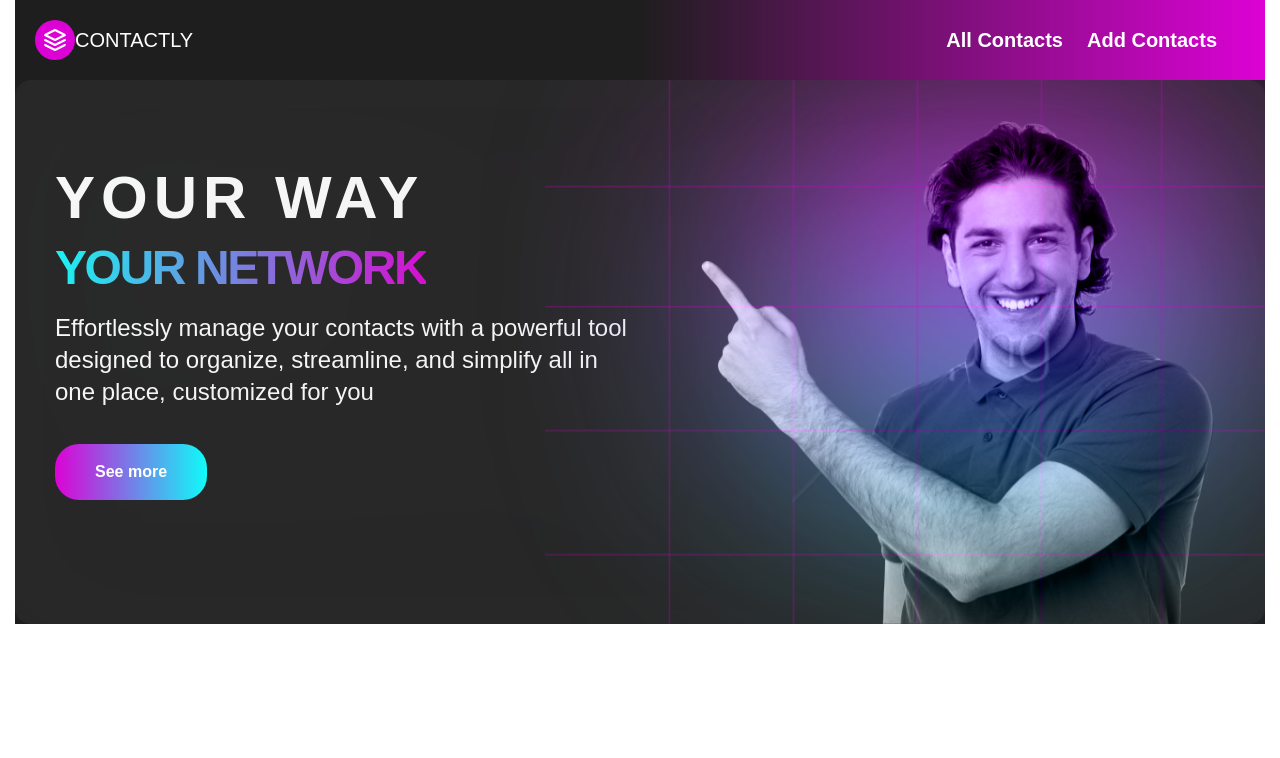
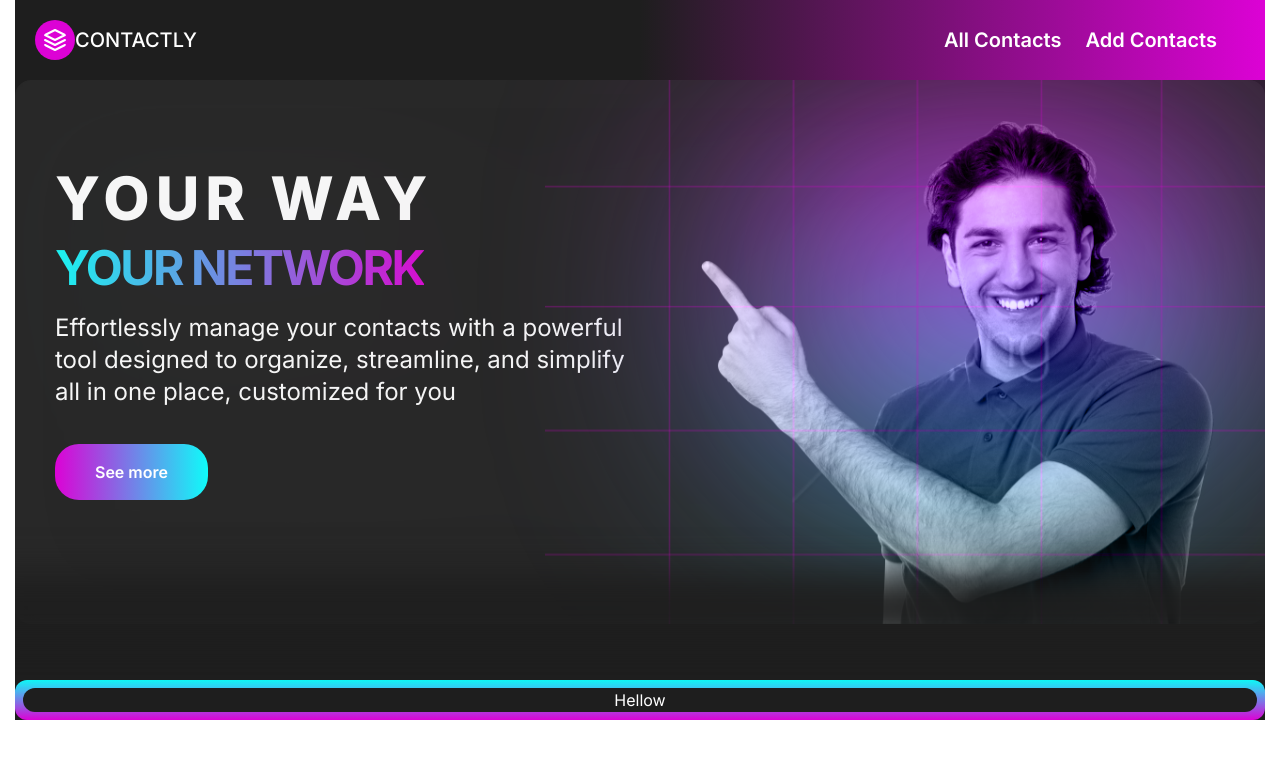
Before and after one commit to subroto23/contact-management-frontend, a Next.js app: page / in a window 1280 px wide. Shown: the top 758 px of the page. Built offline with nearby package versions, Linux system fonts and the light colour scheme; a web font is replaced by a local one.

Commit message:
Gredient border

```diff
--- a/src/app/(withNavbarAndFooter)/layout.tsx
+++ b/src/app/(withNavbarAndFooter)/layout.tsx
@@ -1,4 +1,4 @@
-import Footer from "@/components/Shared/Footer";
+// import Footer from "@/components/Shared/Footer";
 import Navbar from "@/components/Shared/Navbar";
 import Container from "@/components/ui/Container/Container";
 import React from "react";
--- a/src/app/(withNavbarAndFooter)/page.tsx
+++ b/src/app/(withNavbarAndFooter)/page.tsx
@@ -1,9 +1,13 @@
 import Banner from "@/components/Pages/HomePage/Banner/Banner";
+import ContactCard from "@/components/Pages/HomePage/ContactCard/ContactCard";
+import EffectBanner from "@/components/Pages/HomePage/EffectBanner/EffectBanner";
 
 const HomePage = async () => {
   return (
     <>
       <Banner />
+      <EffectBanner />
+      <ContactCard />
     </>
   );
 };
--- /dev/null
+++ b/src/components/Pages/HomePage/ContactCard/ContactCard.tsx
@@ -0,0 +1,13 @@
+import GredentBorder from "@/components/ui/GredientBorder/GredientBorder";
+
+const ContactCard = () => {
+  return (
+    <div className="mt-20">
+      <GredentBorder className={`bg-bodyColor`}>
+        <h1>Hellow</h1>
+      </GredentBorder>
+    </div>
+  );
+};
+
+export default ContactCard;
--- /dev/null
+++ b/src/components/Pages/HomePage/EffectBanner/EffectBanner.tsx
@@ -0,0 +1,9 @@
+const EffectBanner = () => {
+  return (
+    <>
+      <div className="relative p-16 pb-0 bg-bodyColor blur-[20px] -m-10 md:-mt-12"></div>
+    </>
+  );
+};
+
+export default EffectBanner;
--- a/src/components/Pages/HomePage/HomePage.tsx
+++ b/src/components/Pages/HomePage/HomePage.tsx
@@ -1,7 +1,7 @@
 "use client";
 import { useGetAllContactsQuery } from "@/redux/api/contactApi";
-import { TContactPayloadData } from "../Types";
-import ContactsCard from "../ui/ContactsCard/ContactsCard";
+import ContactsCard from "@/components/ui/ContactsCard/ContactsCard";
+import { TContactPayloadData } from "@/components/Types";
 
 const HomePageCard = () => {
   // const data = await fetch(process.env.NEXT_PUBLIC_BACKEND_API as string, {
--- /dev/null
+++ b/src/components/ui/GredientBorder/GredientBorder.tsx
@@ -0,0 +1,22 @@
+import { ReactNode } from "react";
+
+type TBorder = {
+  children: ReactNode;
+  className?: string;
+};
+
+const GredentBorder = ({ children, className }: TBorder) => {
+  return (
+    <div className="h-full w-full">
+      <div className="p-2 bg-gradient-to-t from-primaryColor to-secondaryColor rounded-xl">
+        <div
+          className={`${className} h-full w-full rounded-xl flex justify-center items-center`}
+        >
+          {children}
+        </div>
+      </div>
+    </div>
+  );
+};
+
+export default GredentBorder;
```
Also changed, not shown: src/components/Pages/HomePage/Banner/Banner.tsx (+5 -2 lines), 1 other file (tests, documents, lock files or other folders).
